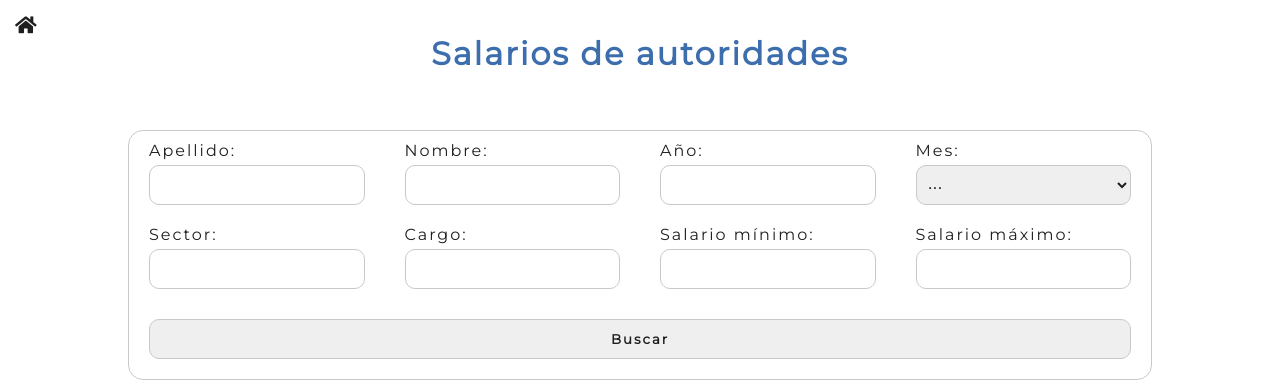
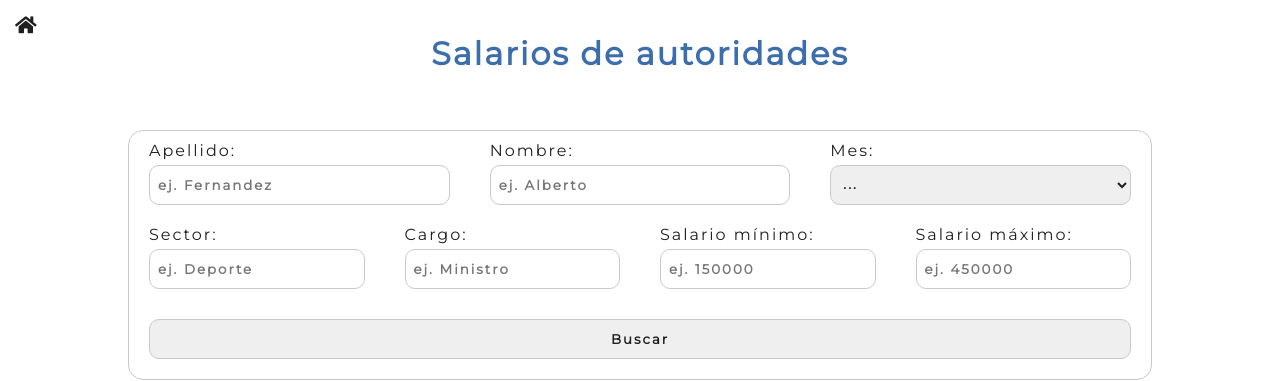
Before and after one commit to juliancavallo/public-info-ui, a React (Create React App) app: page /salaries in a window 1280 px wide. Shown: the top 381 px of the page. Built offline with nearby package versions, Linux system fonts and the light colour scheme; no server answers.

Commit message:
placeholders and page fix

```diff
--- a/src/components/SearchFilter/projectSearchFilters.js
+++ b/src/components/SearchFilter/projectSearchFilters.js
@@ -19,12 +19,12 @@ export const SearchFilters = ({onSearchClick, refs}) => {
                 <div style={row}>
                     <div className="filter">
                         <label htmlFor="province">Provincia:</label>
-                        <input ref={refs.province} type="text" id="province" name="province"></input>
+                        <input ref={refs.province} type="text" id="province" name="province" placeholder='ej. Santa Fe'></input>
                     </div>
 
                     <div className="filter">
                         <label htmlFor="department">Localidad:</label>
-                        <input ref={refs.department} type="text" id="department" name="department"></input>
+                        <input ref={refs.department} type="text" id="department" name="department" placeholder='ej. Rosario'></input>
                     </div>
 
                     <div className="filter">
@@ -40,17 +40,17 @@ export const SearchFilters = ({onSearchClick, refs}) => {
                 <div style={row}>
                     <div className="filter">
                         <label htmlFor="totalAmountMin">Monto mínimo:</label>
-                        <input ref={refs.totalAmountMin} type="number" id="totalAmountMin" name="totalAmountMin"></input>
+                        <input ref={refs.totalAmountMin} type="number" id="totalAmountMin" name="totalAmountMin" placeholder='ej. 2750000'></input>
                     </div>
 
                     <div className="filter">
                         <label htmlFor="totalAmountMax">Monto máximo:</label>
-                        <input ref={refs.totalAmountMax} type="number" id="totalAmountMax" name="totalAmountMax"></input>
+                        <input ref={refs.totalAmountMax} type="number" id="totalAmountMax" name="totalAmountMax" placeholder='ej. 15250000'></input>
                     </div>
 
                     <div className="filter">
                         <label htmlFor="description">Descripción:</label>
-                        <input ref={refs.description} type="text" id="description" name="description"></input>
+                        <input ref={refs.description} type="text" id="description" name="description" placeholder='ej. Alumbrado'></input>
                     </div>
                 </div>
             </div>
--- a/src/components/SearchFilter/salarySearchFilters.js
+++ b/src/components/SearchFilter/salarySearchFilters.js
@@ -23,15 +23,11 @@ export const SearchFilters = ({onSearchClick, refs}) => {
                 <div style={row}>
                     <div className="filter">
                         <label htmlFor="lastName">Apellido:</label>
-                        <input ref={refs.lastName} type="text" id="lastName" name="lastName"></input>
+                        <input ref={refs.lastName} type="text" id="lastName" name="lastName" placeholder='ej. Fernandez'></input>
                     </div>
                     <div className="filter">
                         <label htmlFor="firstName">Nombre:</label>
-                        <input ref={refs.firstName} type="text" id="firstName" name="firstName"></input>
-                    </div>
-                    <div className="filter">
-                        <label htmlFor="year">Año:</label>
-                        <input ref={refs.year} type="number" id="year" name="year"></input>
+                        <input ref={refs.firstName} type="text" id="firstName" name="firstName" placeholder='ej. Alberto'></input>
                     </div>
                     <div className="filter">
                         <label htmlFor="monthNum">Mes:</label>
@@ -56,19 +52,19 @@ export const SearchFilters = ({onSearchClick, refs}) => {
                 <div style={row}>
                     <div className="filter">
                         <label htmlFor="section">Sector:</label>
-                        <input ref={refs.section} type="text" id="section" name="section"></input>
+                        <input ref={refs.section} type="text" id="section" name="section" placeholder='ej. Deporte'></input>
                     </div>
                     <div className="filter">
                         <label htmlFor="position">Cargo:</label>
-                        <input ref={refs.position} type="text" id="position" name="position"></input>
+                        <input ref={refs.position} type="text" id="position" name="position" placeholder='ej. Ministro'></input>
                     </div>
                     <div className="filter">
                         <label htmlFor="minMonthlyWage">Salario mínimo:</label>
-                        <input ref={refs.minMonthlyWage} type="text" id="minMonthlyWage" name="minMonthlyWage"></input>
+                        <input ref={refs.minMonthlyWage} type="number" id="minMonthlyWage" name="minMonthlyWage" placeholder='ej. 150000'></input>
                     </div>
                     <div className="filter">
                         <label htmlFor="maxMonthlyWage">Salario máximo:</label>
-                        <input ref={refs.maxMonthlyWage} type="text" id="maxMonthlyWage" name="maxMonthlyWage"></input>
+                        <input ref={refs.maxMonthlyWage} type="number" id="maxMonthlyWage" name="maxMonthlyWage" placeholder='ej. 450000'></input>
                     </div>
                 </div>
             </div>
--- a/src/components/SearchFilter/searchFilters.css
+++ b/src/components/SearchFilter/searchFilters.css
@@ -1,4 +1,3 @@
-
 .filter-box{
     margin: 35px;
 
@@ -55,3 +54,7 @@
   color: var(--font-light);
   cursor: pointer;
 }
+
+.filter > select:hover{
+  cursor: pointer;
+}
--- a/src/pages/Projects.js
+++ b/src/pages/Projects.js
@@ -88,9 +88,9 @@ export default function Projects() {
       setProjects(response.data.items);
       setTotalPages(response.data.pages);
       if(page > response.data.pages)
-        setPage(response.data.pages);
+        setPage(Math.max(response.data.pages, 1));
 
-      document.getElementById('pageCounter').value = Math.min(page, response.data.pages);
+      document.getElementById('pageCounter').value = Math.max(Math.min(page, response.data.pages), 1);
       document.querySelector('body').scrollIntoView({block: 'end', behavior: 'smooth'});
     } else{
       alert(response.message);
--- a/src/pages/Salaries.js
+++ b/src/pages/Salaries.js
@@ -30,7 +30,6 @@ export default function Salaries() {
     {key: "monthlyWage", value: "Sueldo mensual", width: '18%'},
   ]
 
-  let yearInput = React.createRef();
   let monthInput = React.createRef();
   let lastNameInput = React.createRef();
   let firstNameInput = React.createRef();
@@ -39,7 +38,6 @@ export default function Salaries() {
   let minMonthlyWageInput = React.createRef();
   let maxMonthlyWageInput = React.createRef();
   const refs = {
-    'year': yearInput,
     'monthNum': monthInput,
     'lastName': lastNameInput,
     'firstName': firstNameInput,
@@ -93,7 +91,7 @@ export default function Salaries() {
       if(page > response.data.pages)
         setPage(response.data.pages);
 
-      document.getElementById('pageCounter').value = Math.min(page, response.data.pages);
+      document.getElementById('pageCounter').value = Math.max(Math.min(page, response.data.pages), 1);
       document.querySelector('body').scrollIntoView({block: 'end', behavior: 'smooth'});
     } else{
       alert(response.message);
```
Lines whose indentation alone changed are shown as unchanged.
